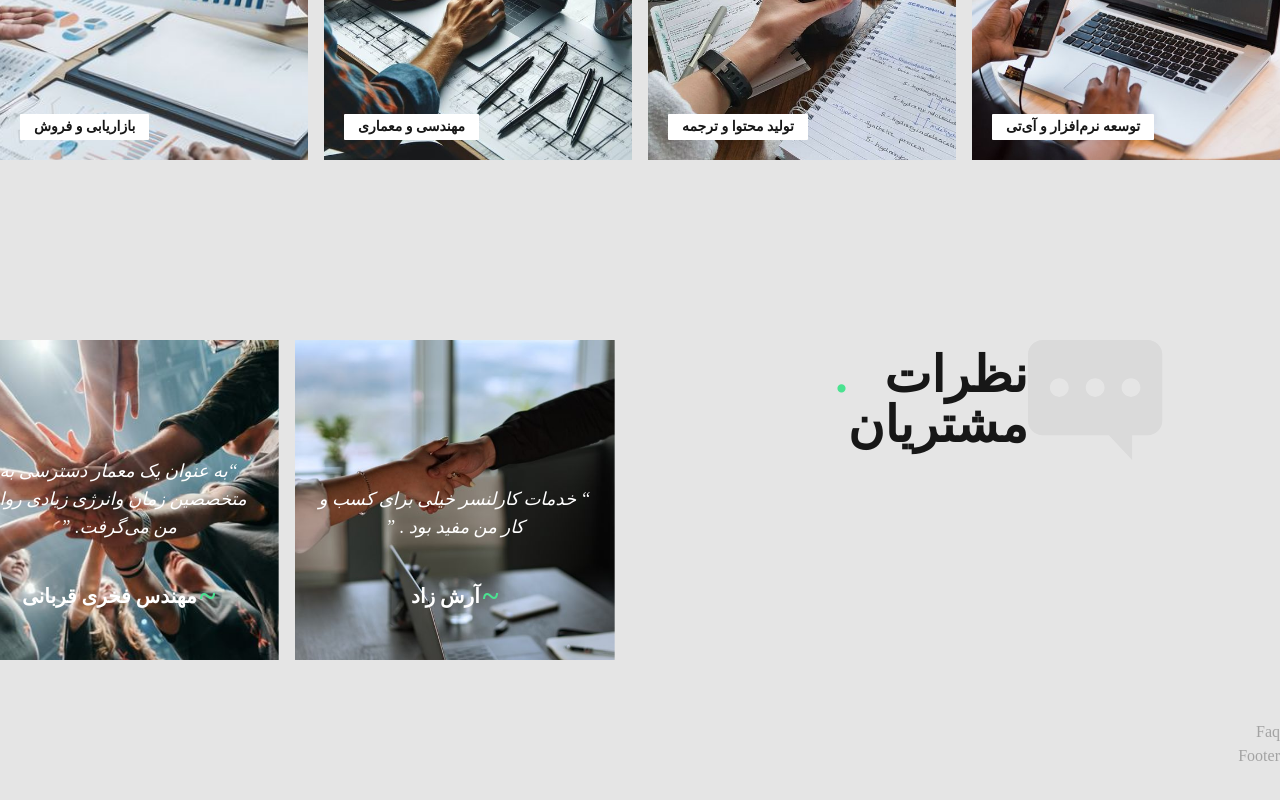
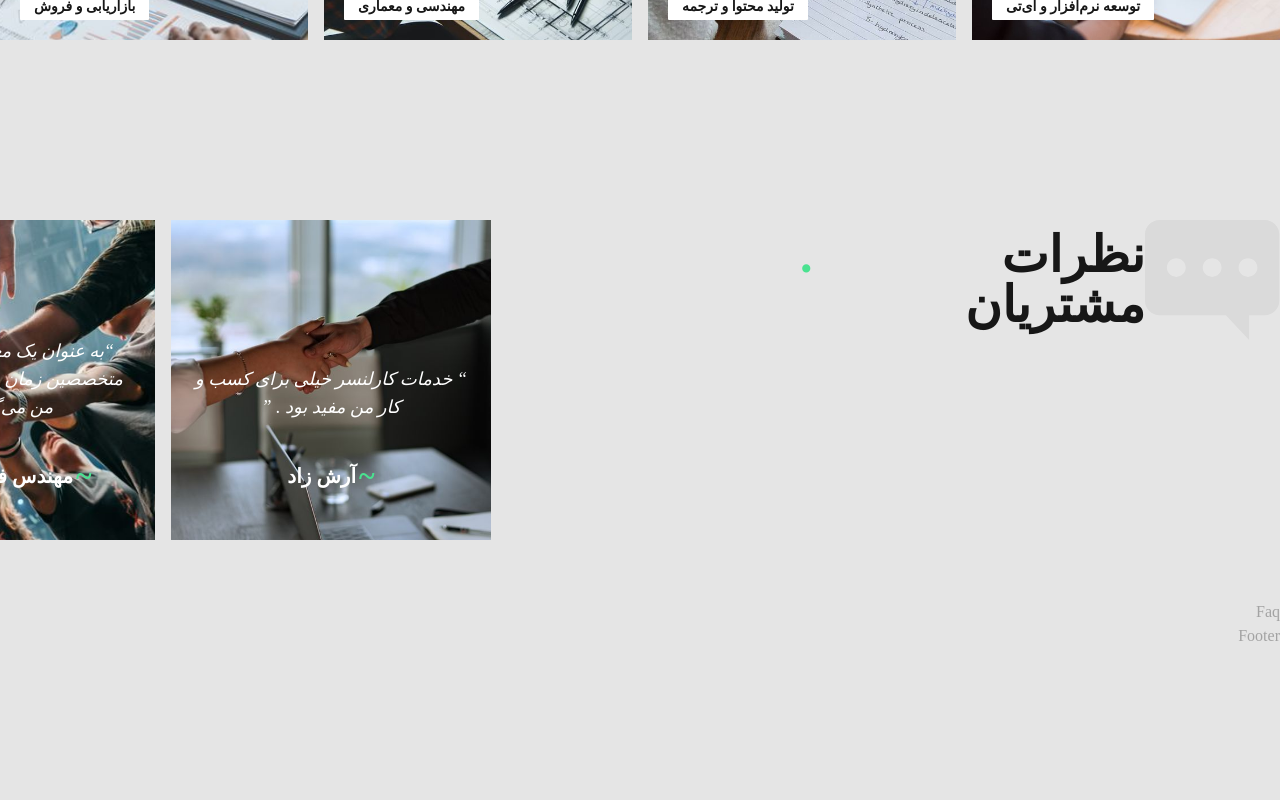
Before and after one commit to navidish/skillMates, a React (Vite) app: page / in a window 1280 px wide. Shown: the part 1866-2666 px from the top of the page. Built offline with nearby package versions, Linux system fonts and the light colour scheme; a web font is replaced by a local one.

Commit message:
change logo and reso;ve swipper bug

```diff
--- a/src/features/Home/Banner.jsx
+++ b/src/features/Home/Banner.jsx
@@ -3,7 +3,7 @@ import { banner } from './homeData';
 const Banner = () => {
   const { titlePart1, titlePart2, subtitle, textBtn } = banner;
   return (
-    <section className="bg-secondary-800 h-screen">
+    <section className="bg-secondary-800 h-[680px]">
       <div className="container mx-auto h-full">
         <div className=" flex h-full items-center relative space-x-48 lg:space-x-24">
           <div className=" text-white flex-1 items-start z-10  pr-6 lg:pr-0  ">
--- a/src/features/Home/Community.jsx
+++ b/src/features/Home/Community.jsx
@@ -7,18 +7,10 @@ const Community = () => {
   const { icon, title, testimonials } = community;
   return (
     <section className="section relative">
-      <div className="container mx-auto flex">
-        <div className="flex">
-          <div
-            className="absolute right-[375px] lg:right-[280px]  top-48 lg:top-0  w-[1140px] "
-            data-aos="fade-left"
-            data-aos-offset="200"
-            data-aos-delay="300"
-          >
-            <CommunitySlider testimonials={testimonials} />
-          </div>
-          <div
-            className="section-title-group max-w-[240px] px-4 lg:px-0 lg:ml-0 mx-auto"
+      <div className="container flex">
+       <div className='flex max-w-[400px]'>
+       <div
+            className="section-title-group max-w-[400px] px-4 lg:px-0 lg:ml-0 mx-auto"
             data-aos="fade-up"
             data-aos-offset="200"
             data-aos-delay="200"
@@ -29,7 +21,17 @@ const Community = () => {
               <span className="text-primary-400">.</span>
             </h2>
           </div>
+          <div
+            className="absolute  right-[500px] lg:right-[500px]  top-48 lg:top-0  w-[1140px]"
+            data-aos="fade-left"
+            data-aos-offset="200"
+            data-aos-delay="300"
+          >
+            <CommunitySlider testimonials={testimonials} />
+
+
         </div>
+       </div>
       </div>
     </section>
   );
@@ -39,7 +41,7 @@ export default Community;
 export const CommunitySlider = ({ testimonials }) => {
   return (
     <Swiper
-      slidesPerView={3}
+      slidesPerView={2}
       spaceBetween={16}
       centeredSlides={'auto'}
       grabCursor={true}
@@ -60,7 +62,7 @@ export const CommunitySlider = ({ testimonials }) => {
                   alt=""
                 />
               </div>
-              <div className="absolute bottom-[30px] text-white p-[20px] text-center">
+              <div className="absolute bottom-[30px]   text-white p-[20px] text-center">
                 <div className="mb-8 italic text-lg font-light">{message}</div>
                 <div className="flex items-center justify-center gap-x-[3px]">
                   <span className="text-[30px] text-primary-400 font-bold">
```
Also changed, not shown: src/assets/images/home/header/logo.svg, 1 other file (tests, documents, lock files or other folders).
